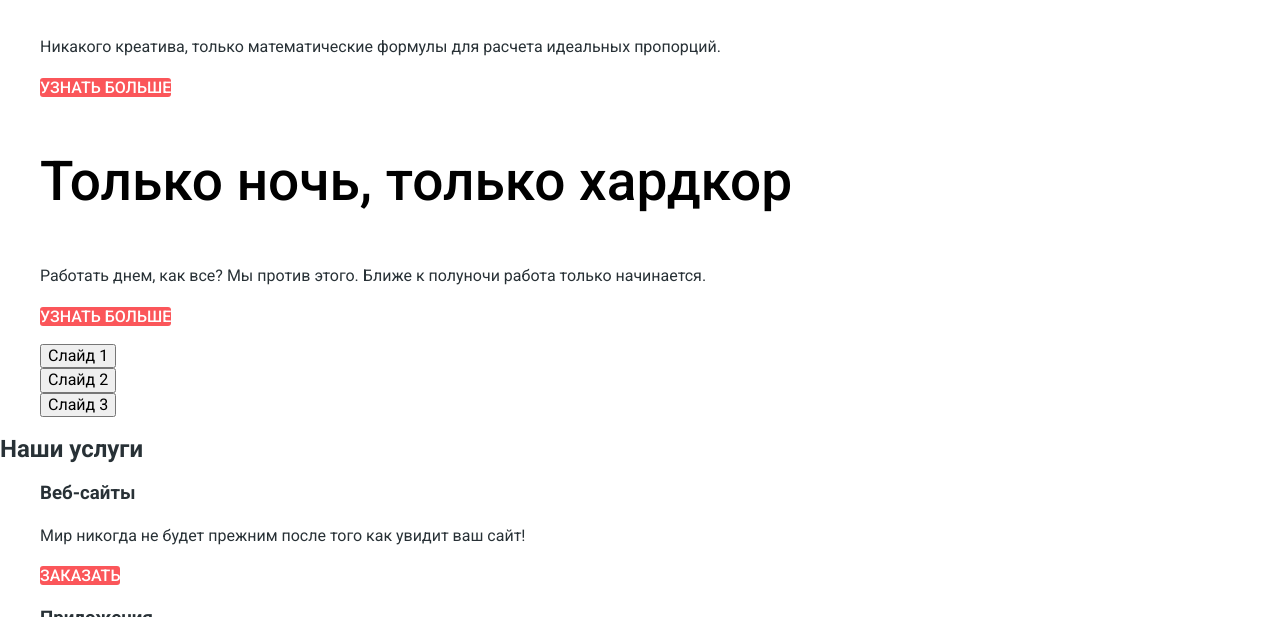
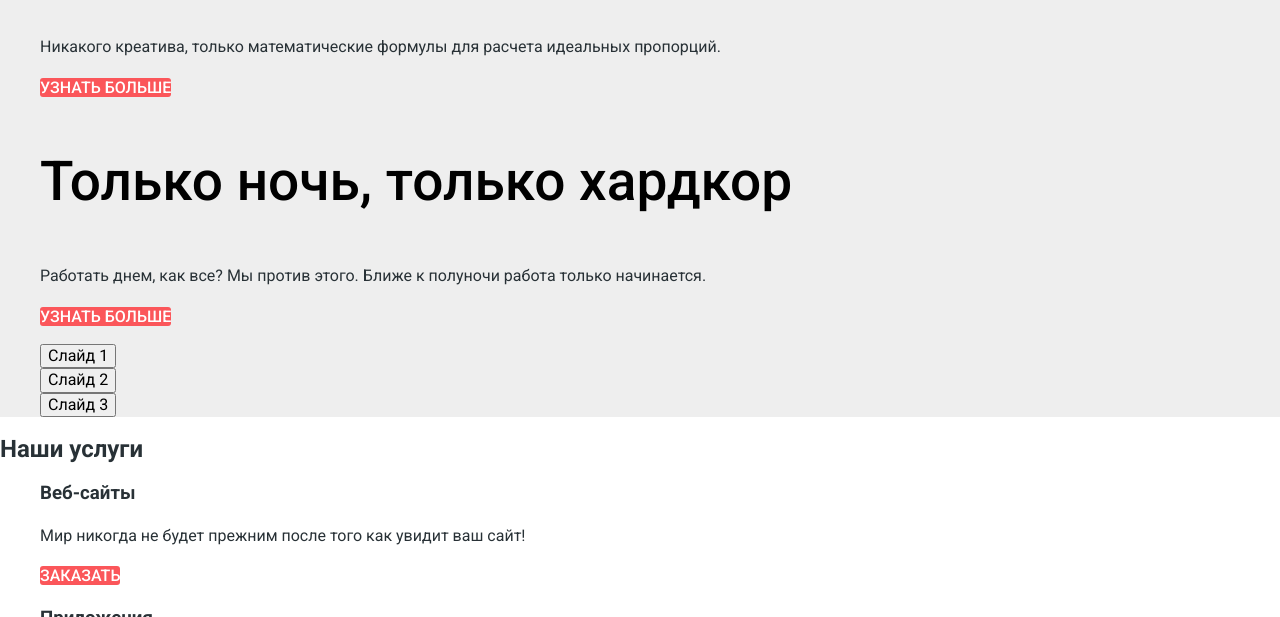
Before and after one commit to Nikolayich/nerds, a plain HTML site: page index.html in a window 1280 px wide. Shown: the part 688-1305 px from the top of the page. Drawn offline with Linux system fonts and the light colour scheme.

Commit message:
Добавил стили для слайдера

```diff
--- a/css/style.css
+++ b/css/style.css
@@ -79,6 +79,10 @@ ul {
   border-bottom: 2px solid #fb565a;
 }
 
+.slider {
+  background-color: #eeeeee;
+}
+
 .feature-item h3 {
   color: #000000;
   font-size: 55px;
```
